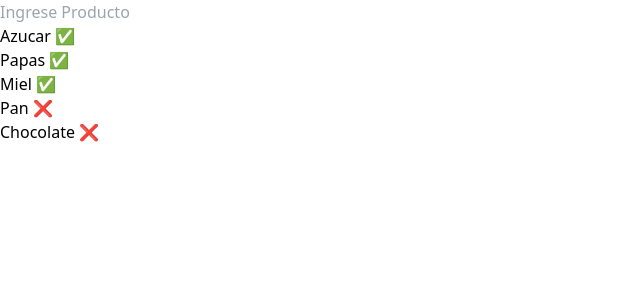
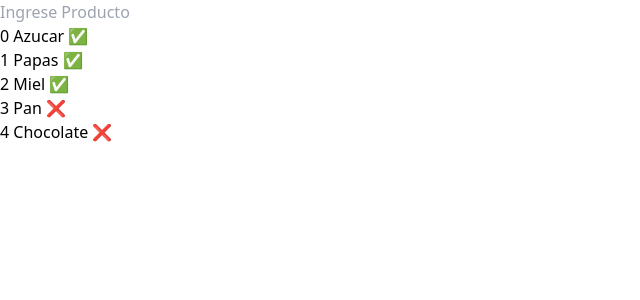
Before and after one commit to Jiwemoyo/LearnReact, a React (Vite) app: page / in a window 1280 px wide. Shown: the top 300 px of the page, without its empty margins (0-640 px from the left). Built offline with nearby package versions, Linux system fonts and the light colour scheme.

Commit message:
oneweek enviar info desde child

```diff
--- a/src/Pruebas.jsx
+++ b/src/Pruebas.jsx
@@ -1,31 +1,42 @@
 import { useState } from "react";
 import { AgregarTareasW } from "./components/AgregarTareasW";
 
-const Items =({nombre,comprado})=>{
+const Items =({id,nombre,comprado})=>{
   return(
-    <li className=" font-bold text-3xl py-4">{nombre} {comprado?"✅":"❌"}</li>
+    <li className=" font-bold text-3xl py-4">{id} {nombre} {comprado?"✅":"❌"}</li>
   )
 }
 
 export const Pruebas = () => {
 
   let listaCompras =[
-    {nombre:"Azucar",comprado:true},
-    {nombre:"Papas",comprado:true},
-    {nombre:"Miel",comprado:true},
-    {nombre:"Pan",comprado:false},
-    {nombre:"Chocolate",comprado:false}
+    {id:0,nombre:"Azucar",comprado:true},
+    {id:1,nombre:"Papas",comprado:true},
+    {id:2,nombre:"Miel",comprado:true},
+    {id:3,nombre:"Pan",comprado:false},
+    {id:4,nombre:"Chocolate",comprado:false}
   ]
 
   const [arreglo, setarreglo] = useState(listaCompras)
 
 
+  const onAddProduct =(valor)=>{
+    let producto ={
+      id:arreglo.length,
+      nombre:valor,
+      comprado:false
+    }
+
+    setarreglo([...arreglo,producto])
+  }
+
+
   return (
   <>
-  <AgregarTareasW productinio={setarreglo}></AgregarTareasW>
+  <AgregarTareasW productinio={onAddProduct}></AgregarTareasW>
   <ol>
     {
-      arreglo.map(producto =><Items key={producto.nombre} nombre={producto.nombre} comprado={producto.comprado}></Items>)
+      arreglo.map(producto =><Items key={producto.id} id={producto.id} nombre={producto.nombre} comprado={producto.comprado}></Items>)
     }
   </ol>
   </>
--- a/src/components/AgregarTareasW.jsx
+++ b/src/components/AgregarTareasW.jsx
@@ -9,11 +9,7 @@ export const AgregarTareasW = ({productinio}) => {
 
   const onsubmit =(escuhando)=>{
     escuhando.preventDefault()
-    let producto ={
-      nombre:tarein,
-      comprado:false
-    }
-    productinio(producte =>[...producte,producto])
+    productinio(tarein)
 
     settarein("")
   }
```
